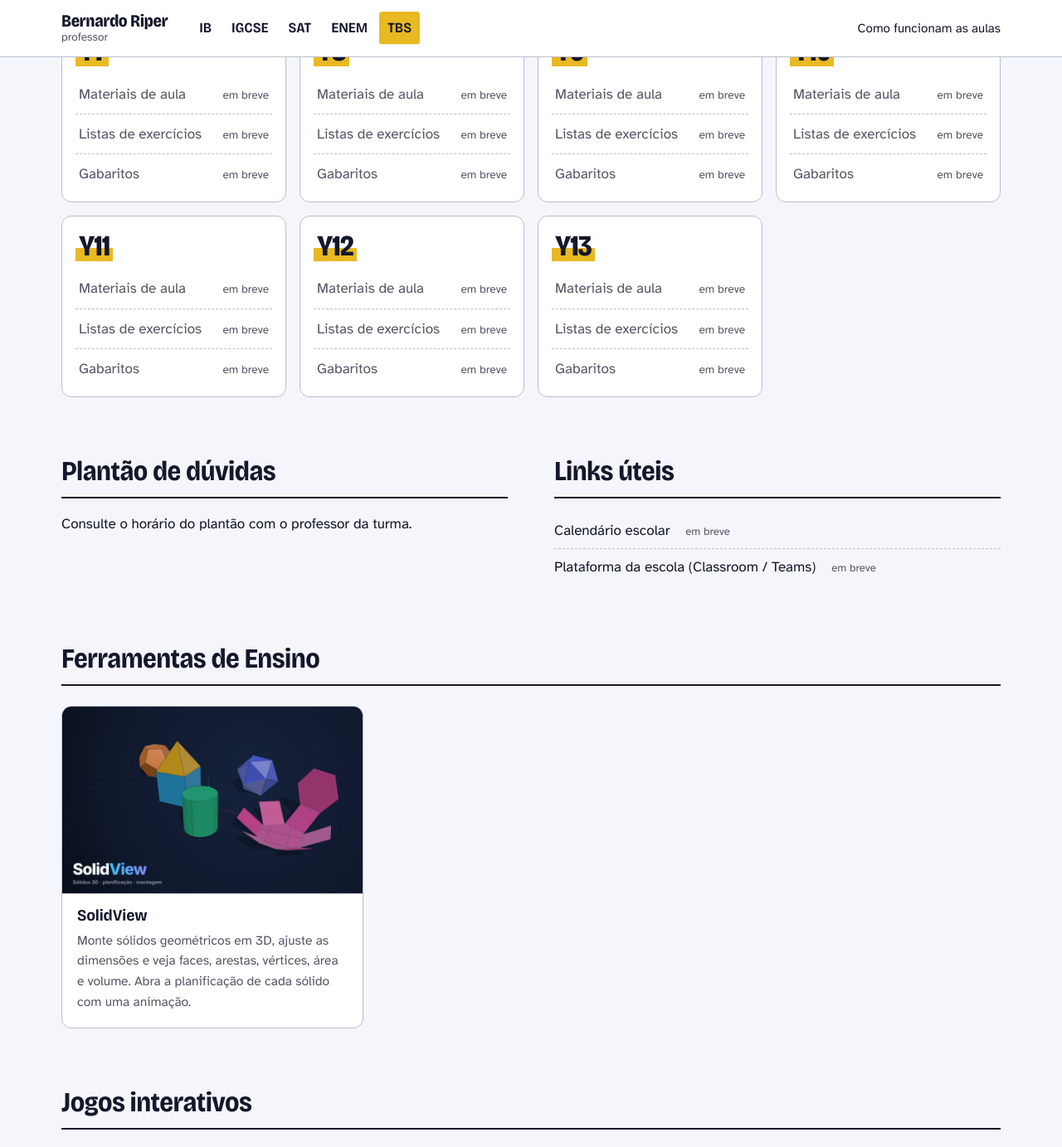
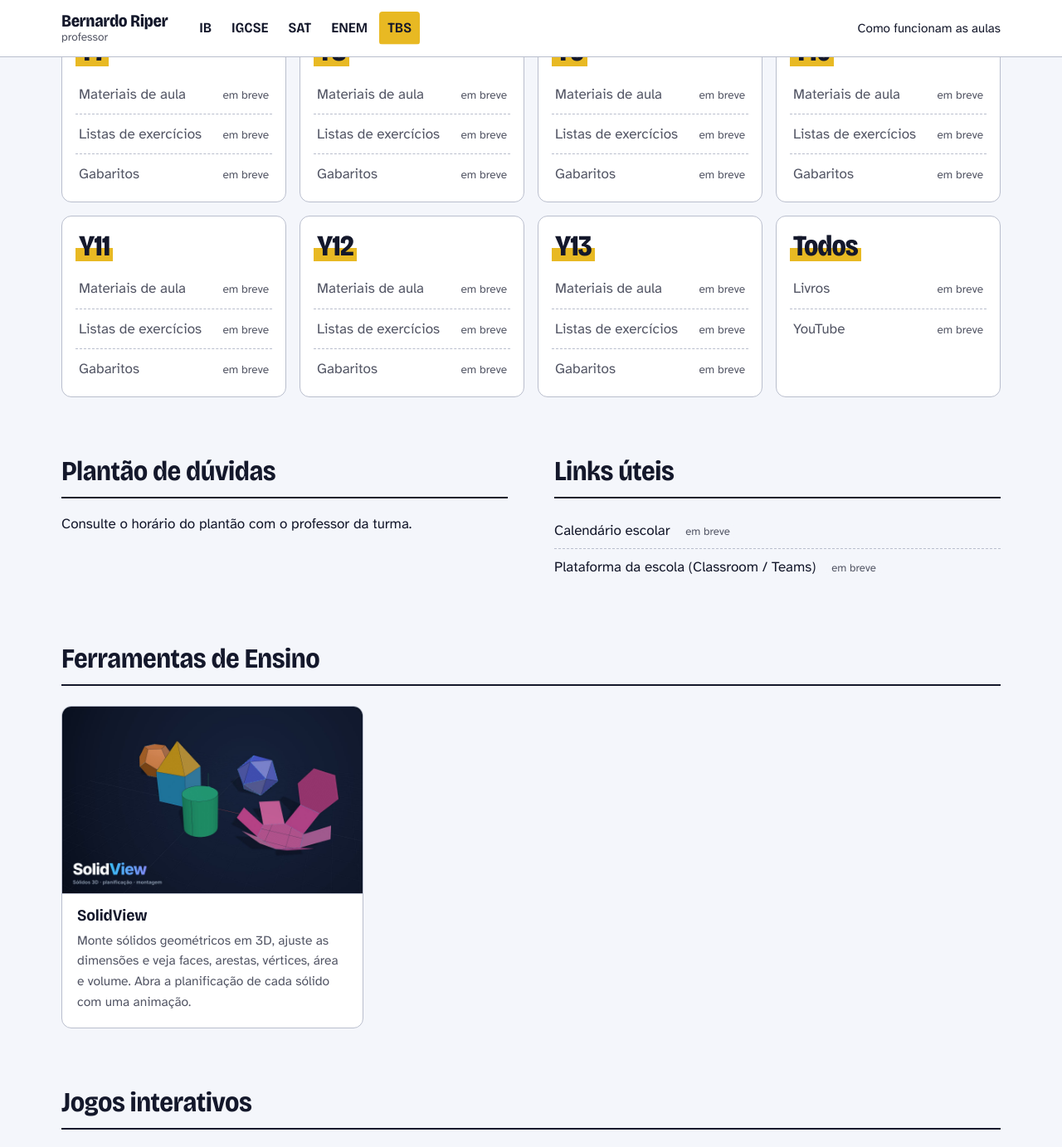
Before and after one commit to BernardoRiper-edu/bernardoriper-edu.github.io, a Jekyll site: the page built from escola.html, in a window 1280 px wide and 1400 px high, scrolled down 720 px, cut to the strip 0-1383 px from the top of the window. Shown: the whole strip at 83% size. Built offline with Jekyll 4.4.1, drawn with Linux system fonts in a browser that asks for light colours.

Commit message:
Materiais por ano: quadrado Todos com Livros e YouTube
Co-Authored-By: Claude Opus 5.5 <noreply@anthropic.com>
Claude-Session: https://claude.ai/code/session_01CSAQ55vYaPopu7qnBTRJGu

```diff
--- a/assets/css/style.css
+++ b/assets/css/style.css
@@ -550,6 +550,7 @@ main:has(> .cta:last-child, > div:last-child > .cta:last-child) + .site-footer {
 .year-row:hover:not(:disabled) { background: color-mix(in srgb, var(--hl) 25%, transparent); }
 .year-row:hover:not(:disabled) .yr-name { text-decoration: underline; text-underline-offset: 3px; }
 .year-row:disabled { cursor: default; color: var(--muted); }
+a.year-row { text-decoration: none; box-sizing: border-box; }
 .yr-count { font-size: 0.85rem; color: var(--muted); white-space: nowrap; }
 .year-row:not(:disabled) .yr-count { color: var(--ink); font-weight: 700; }
 
--- a/escola.html
+++ b/escola.html
@@ -58,6 +58,36 @@ description: "Materiais, avisos e plantão de dúvidas para os alunos."
         </ul>
       </section>
     {% endfor %}
+
+    {% assign todos = m.todos %}
+    {% if todos %}
+      <section class="year" aria-labelledby="ano-todos">
+        <h3 id="ano-todos"><span class="year-tag">{{ todos.nome }}</span></h3>
+        <ul class="year-rows">
+          {% for tipo in todos.tipos %}
+            <li>
+              <button type="button" class="year-row" data-ano="{{ todos.nome }}" data-tipo="{{ tipo.pasta }}" data-titulo="{{ tipo.titulo }}" disabled>
+                <span class="yr-name">{{ tipo.titulo }}</span>
+                <span class="yr-count">em breve</span>
+              </button>
+            </li>
+          {% endfor %}
+          <li>
+            {% if todos.youtube != "" and todos.youtube %}
+              <a class="year-row" href="{{ todos.youtube }}" target="_blank" rel="noopener">
+                <span class="yr-name">YouTube</span>
+                <span class="yr-count">abrir canal &nearr;</span>
+              </a>
+            {% else %}
+              <button type="button" class="year-row" disabled>
+                <span class="yr-name">YouTube</span>
+                <span class="yr-count">em breve</span>
+              </button>
+            {% endif %}
+          </li>
+        </ul>
+      </section>
+    {% endif %}
   </div>
 
   {% comment %} Lista de arquivos gerada pelo Jekyll a partir das pastas em assets/materiais/ {% endcomment %}
```
Also changed, not shown: _data/escola.yml (+9 -0 lines), README.md, 1 other file.
